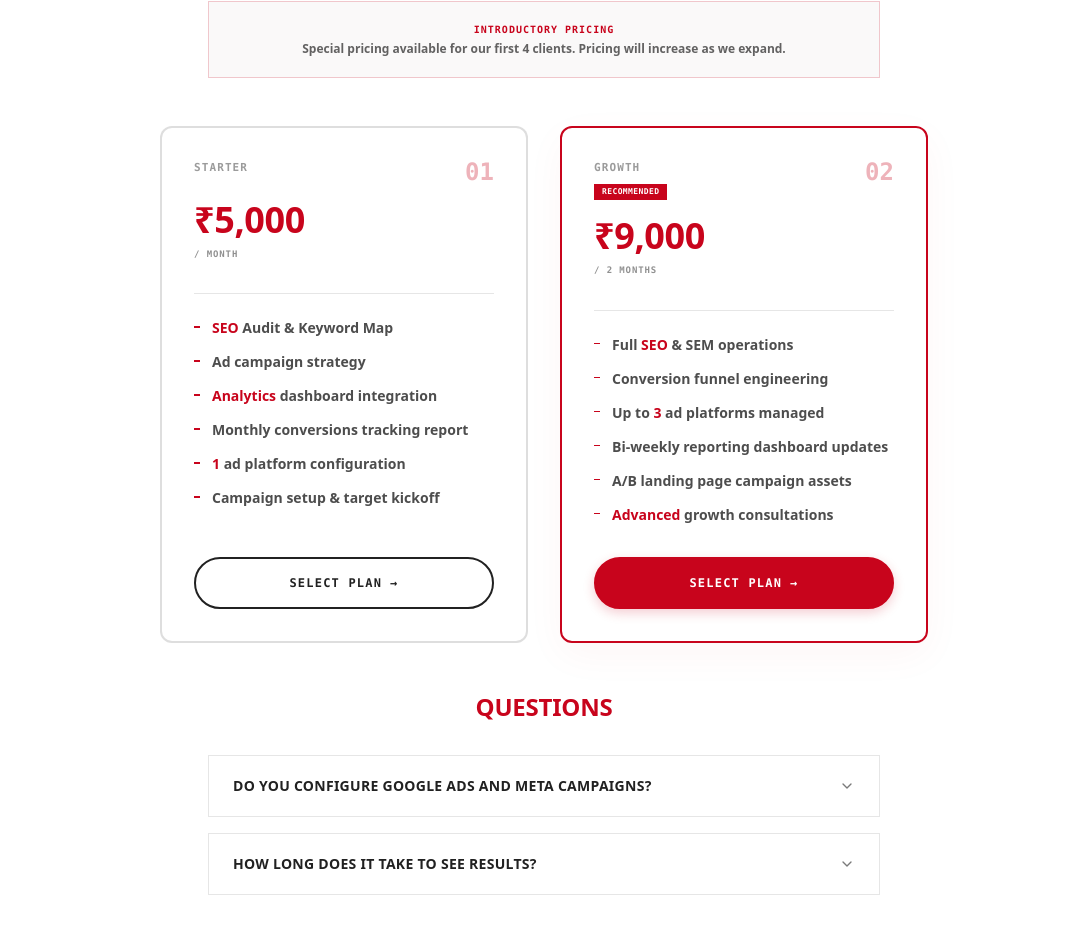
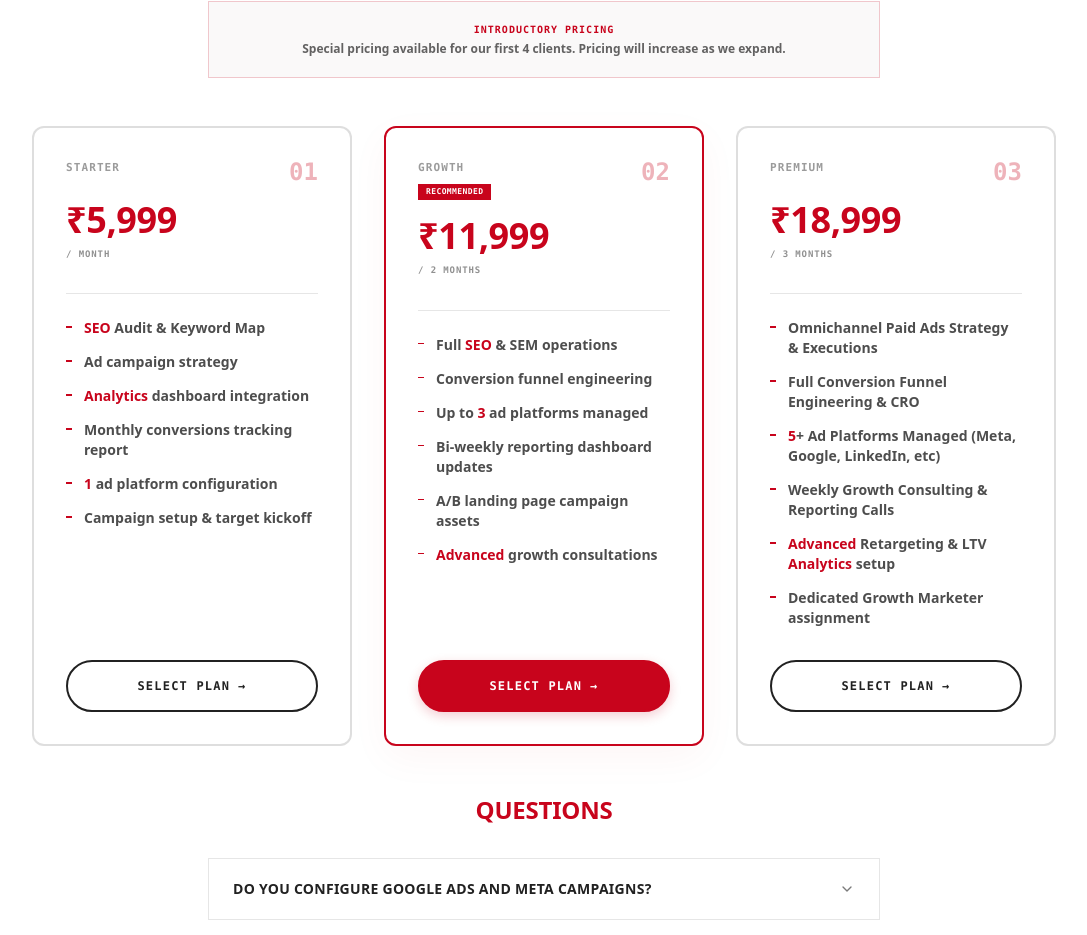
Before and after one commit to behindthebuildmedia/behind-the-build, a React (Vite) app: page /services/digital-marketing in a window 1280 px wide. Shown: the part 1479-2414 px from the top of the page, without its empty margins (96-1183 px from the left). Built offline with nearby package versions, Linux system fonts and the light colour scheme.

Commit message:
feat: implement updated premium pricing structure with three-tier cards layout and secure revenue split calculations

```diff
--- a/src/data/servicesData.js
+++ b/src/data/servicesData.js
@@ -14,32 +14,55 @@ export const servicesData = {
       introductory: true,
       starter: {
         planName: "STARTER",
-        price: "₹6,000",
+        price: "₹7,999",
         billing: "month",
         features: [
+          "Basic editing",
+          "Color grading",
           "Captions",
-          "Color grading",
-          "Minimal editing",
-          "3 videos per week",
-          "1 product video"
+          "2 reels per week",
+          "Content script",
+          "Duration: 1 month"
         ],
         buttonText: "SELECT PLAN →",
         highlighted: false
       },
       growth: {
         planName: "GROWTH",
-        price: "₹10,500",
-        billing: "2 months",
+        price: "₹13,999",
+        billing: "3 months",
         features: [
+          "Good editing",
+          "Color grading",
+          "Captions",
+          "Sound effects",
+          "Content script",
+          "1 product video",
+          "3 reels per week + 1 long-form video",
+          "Duration: 3 months"
+        ],
+        buttonText: "SELECT PLAN →",
+        highlighted: true
+      },
+      premium: {
+        planName: "PREMIUM",
+        price: "₹19,999",
+        billing: "5 months",
+        features: [
+          "Premium editing",
+          "After Effects",
+          "Motion graphics",
           "Sound effects",
           "Captions",
           "Color grading",
-          "Premium editing",
-          "4 videos per week",
-          "2 product videos"
+          "Content script",
+          "Product shoot",
+          "2 product videos",
+          "4 reels per week + 2 long-form videos",
+          "Duration: 5 months"
         ],
         buttonText: "SELECT PLAN →",
-        highlighted: true
+        highlighted: false
       }
     },
     faq: [
@@ -65,7 +88,7 @@ export const servicesData = {
       introductory: true,
       starter: {
         planName: "STARTER",
-        price: "₹5,000",
+        price: "₹5,999",
         billing: "month",
         features: [
           "Management of 2 accounts",
@@ -79,7 +102,7 @@ export const servicesData = {
       },
       growth: {
         planName: "GROWTH",
-        price: "₹9,000",
+        price: "₹10,999",
         billing: "2 months",
         features: [
           "Management of 4 accounts",
@@ -90,6 +113,21 @@ export const servicesData = {
         ],
         buttonText: "SELECT PLAN →",
         highlighted: true
+      },
+      premium: {
+        planName: "PREMIUM",
+        price: "₹16,999",
+        billing: "3 months",
+        features: [
+          "Management of all major accounts",
+          "35 posts per month",
+          "Premium dynamic content & copywriting",
+          "Full monthly analytics dashboard",
+          "Dedicated community manager",
+          "Custom campaign strategies"
+        ],
+        buttonText: "SELECT PLAN →",
+        highlighted: false
       }
     },
     faq: [
@@ -116,7 +154,7 @@ export const servicesData = {
       introductory: true,
       starter: {
         planName: "STARTER",
-        price: "₹5,000",
+        price: "₹5,999",
         billing: "",
         features: [
           "Custom Logo Design",
@@ -130,7 +168,7 @@ export const servicesData = {
       },
       growth: {
         planName: "GROWTH",
-        price: "₹9,000",
+        price: "₹10,999",
         billing: "2 months",
         features: [
           "Logo & Branding Kit",
@@ -142,6 +180,21 @@ export const servicesData = {
         ],
         buttonText: "SELECT PLAN →",
         highlighted: true
+      },
+      premium: {
+        planName: "PREMIUM",
+        price: "₹16,999",
+        billing: "3 months",
+        features: [
+          "Full Corporate Brand Identity Guidelines",
+          "Custom Presentation & Deck Design",
+          "Unlimited Social Cover Layouts",
+          "25 Custom Thumbnails",
+          "18 Instagram Carousels per month",
+          "Print Ready Stationery & Merch assets"
+        ],
+        buttonText: "SELECT PLAN →",
+        highlighted: false
       }
     },
     faq: [
@@ -187,6 +240,20 @@ export const servicesData = {
         ],
         buttonText: "SELECT PLAN →",
         highlighted: true
+      },
+      premium: {
+        planName: "PREMIUM",
+        price: "₹25,000",
+        billing: "Full Day",
+        features: [
+          "200+ edited high-resolution photos",
+          "Full Event Aftermovie & Highlight Edit",
+          "5 engaging social reels/shorts",
+          "On-site secondary camera/gimbal setup",
+          "Fast 48-hour raw footage deliverable"
+        ],
+        buttonText: "SELECT PLAN →",
+        highlighted: false
       }
     },
     faq: [
@@ -213,7 +280,7 @@ export const servicesData = {
       introductory: true,
       starter: {
         planName: "STARTER",
-        price: "₹5,000",
+        price: "₹5,999",
         billing: "month",
         features: [
           "SEO Audit & Keyword Map",
@@ -228,7 +295,7 @@ export const servicesData = {
       },
       growth: {
         planName: "GROWTH",
-        price: "₹9,000",
+        price: "₹11,999",
         billing: "2 months",
         features: [
           "Full SEO & SEM operations",
@@ -240,6 +307,21 @@ export const servicesData = {
         ],
         buttonText: "SELECT PLAN →",
         highlighted: true
+      },
+      premium: {
+        planName: "PREMIUM",
+        price: "₹18,999",
+        billing: "3 months",
+        features: [
+          "Omnichannel Paid Ads Strategy & Executions",
+          "Full Conversion Funnel Engineering & CRO",
+          "5+ Ad Platforms Managed (Meta, Google, LinkedIn, etc)",
+          "Weekly Growth Consulting & Reporting Calls",
+          "Advanced Retargeting & LTV Analytics setup",
+          "Dedicated Growth Marketer assignment"
+        ],
+        buttonText: "SELECT PLAN →",
+        highlighted: false
       }
     },
     faq: [
--- a/src/sections/BookingPage/BookingPage.jsx
+++ b/src/sections/BookingPage/BookingPage.jsx
@@ -46,7 +46,9 @@ export default function BookingPage({ currentPath }) {
 
   let selectedPlan = null;
   if (activeService && activeService.pricing) {
-    if (planParam === 'growth') {
+    if (planParam === 'premium') {
+      selectedPlan = activeService.pricing.premium;
+    } else if (planParam === 'growth') {
       selectedPlan = activeService.pricing.growth;
     } else {
       selectedPlan = activeService.pricing.starter;
@@ -60,7 +62,11 @@ export default function BookingPage({ currentPath }) {
 
   const selectedPlanResolved = isDirectBook
     ? (activeServiceResolved && activeServiceResolved.pricing
-        ? (selectedPlanSlug === 'growth' ? activeServiceResolved.pricing.growth : activeServiceResolved.pricing.starter)
+        ? (selectedPlanSlug === 'premium'
+            ? activeServiceResolved.pricing.premium
+            : (selectedPlanSlug === 'growth'
+                ? activeServiceResolved.pricing.growth
+                : activeServiceResolved.pricing.starter))
         : null)
     : selectedPlan;
 
@@ -159,6 +165,8 @@ export default function BookingPage({ currentPath }) {
       monthly_price: formattedMonthlyPrice,
       duration: formData.timeline,
       total_price: formattedTotalPrice,
+      work_revenue_share: (totalPriceNum * 0.60).toFixed(2),
+      agency_revenue_share: (totalPriceNum * 0.40).toFixed(2),
       location_type: formData.locationType,
       event_location: formData.locationType === 'Remote' ? 'Not applicable' : formData.eventLocation.trim(),
 
@@ -542,6 +550,7 @@ export default function BookingPage({ currentPath }) {
               >
                 <option value="starter">STARTER</option>
                 <option value="growth">GROWTH</option>
+                <option value="premium">PREMIUM</option>
               </select>
             ) : (
               <span className="text-sm font-black text-brand-charcoal uppercase block mt-1.5 leading-none">
@@ -698,12 +707,6 @@ export default function BookingPage({ currentPath }) {
                 <option value="4 Months">4 Months</option>
                 <option value="5 Months">5 Months</option>
                 <option value="6 Months">6 Months</option>
-                <option value="7 Months">7 Months</option>
-                <option value="8 Months">8 Months</option>
-                <option value="9 Months">9 Months</option>
-                <option value="10 Months">10 Months</option>
-                <option value="11 Months">11 Months</option>
-                <option value="12 Months">12 Months</option>
               </select>
               {formErrors.timeline && (
                 <span className="text-xs text-[#C8041C] mt-1 font-semibold">{formErrors.timeline}</span>
--- a/src/sections/PlanBuilder/PlanBuilder.jsx
+++ b/src/sections/PlanBuilder/PlanBuilder.jsx
@@ -1,6 +1,7 @@
 import { useEffect, useState } from 'react';
 import * as Icons from 'lucide-react';
 import ScrollReveal from '../../components/ScrollReveal/ScrollReveal';
+import { servicesData } from '../../data/servicesData';
 
 export default function PlanBuilder({ onSuccess }) {
   const [formData, setFormData] = useState({
@@ -70,6 +71,26 @@ export default function PlanBuilder({ onSuccess }) {
     setIsSubmitting(true);
     setSubmissionError(null);
 
+    const serviceSlugMap = {
+      'VIDEO EDITING': 'video-editing',
+      'SOCIAL MEDIA MARKETING': 'social-media-marketing',
+      'DESIGN': 'design',
+      'TECH EVENT COVERAGE': 'tech-events-coverage',
+      'DIGITAL MARKETING': 'digital-marketing'
+    };
+    const mappedSlug = serviceSlugMap[formData.service];
+    const serviceData = servicesData[mappedSlug];
+    let priceNum = 0;
+    if (serviceData && serviceData.pricing) {
+      const planKey = formData.plan.toLowerCase(); // 'starter', 'growth', 'premium'
+      const planObj = serviceData.pricing[planKey];
+      if (planObj && planObj.price) {
+        priceNum = parseInt(planObj.price.replace(/[^\d]/g, ''), 10) || 0;
+      }
+    }
+    const workShare = priceNum > 0 ? (priceNum * 0.6).toFixed(2) : '0.00';
+    const agencyShare = priceNum > 0 ? (priceNum * 0.4).toFixed(2) : '0.00';
+
     const bookingPayload = {
       client_name: formData.name,
       company_name: formData.company || null,
@@ -82,7 +103,9 @@ export default function PlanBuilder({ onSuccess }) {
           plan: formData.plan
         }
       ],
-      budget: formData.plan === 'STARTER' ? 'Starter Price' : formData.plan === 'GROWTH' ? 'Growth Price' : 'Custom Budget',
+      budget: formData.plan === 'STARTER' ? 'Starter Price' : formData.plan === 'GROWTH' ? 'Growth Price' : formData.plan === 'PREMIUM' ? 'Premium Price' : 'Custom Budget',
+      work_revenue_share: workShare,
+      agency_revenue_share: agencyShare,
       timeline: 'Monthly Deliverables',
       project_description: `Location: ${formData.location}\n\nRequirements:\n${formData.requirements || 'None'}`
     };
@@ -274,6 +297,7 @@ export default function PlanBuilder({ onSuccess }) {
                 >
                   <option value="STARTER">STARTER</option>
                   <option value="GROWTH">GROWTH</option>
+                  <option value="PREMIUM">PREMIUM</option>
                   <option value="CUSTOM">CUSTOM / NOT SURE</option>
                 </select>
               </div>
--- a/src/sections/ServicePage/ServicePage.jsx
+++ b/src/sections/ServicePage/ServicePage.jsx
@@ -208,16 +208,23 @@ export default function ServicePage({ serviceKey }) {
           {/* Standard Pricing Cards */}
           {data.pricing && data.pricing.starter && (
             <div className="space-y-8">
-              <div className="grid grid-cols-1 md:grid-cols-2 gap-8 max-w-3xl mx-auto items-stretch">
+              <div className={`grid grid-cols-1 ${data.pricing.premium ? 'md:grid-cols-3 max-w-5xl' : 'md:grid-cols-2 max-w-3xl'} gap-8 mx-auto items-stretch`}>
                 {/* STARTER CARD */}
                 <ScrollReveal delay={0.1} className="w-full flex h-full">
-                  <PricingCard plan={data.pricing.starter} onCta={handleCtaClick} isGrowth={false} cardNum="01" />
+                  <PricingCard plan={data.pricing.starter} onCta={handleCtaClick} cardNum="01" />
                 </ScrollReveal>
 
                 {/* GROWTH CARD */}
                 <ScrollReveal delay={0.18} className="w-full flex h-full">
-                  <PricingCard plan={data.pricing.growth} onCta={handleCtaClick} isGrowth={true} cardNum="02" />
+                  <PricingCard plan={data.pricing.growth} onCta={handleCtaClick} cardNum="02" />
                 </ScrollReveal>
+
+                {/* PREMIUM CARD */}
+                {data.pricing.premium && (
+                  <ScrollReveal delay={0.26} className="w-full flex h-full">
+                    <PricingCard plan={data.pricing.premium} onCta={handleCtaClick} cardNum="03" />
+                  </ScrollReveal>
+                )}
               </div>
 
               {/* Optional Custom note */}
@@ -309,7 +316,7 @@ export default function ServicePage({ serviceKey }) {
 }
 
 // Pricing Card Subcomponent
-function PricingCard({ plan, onCta, isGrowth, cardNum }) {
+function PricingCard({ plan, onCta, cardNum }) {
   const [isHovered, setIsHovered] = useState(false);
 
   return (
@@ -317,7 +324,7 @@ function PricingCard({ plan, onCta, isGrowth, cardNum }) {
       onMouseEnter={() => setIsHovered(true)}
       onMouseLeave={() => setIsHovered(false)}
       className={`relative bg-brand-white border-2 p-8 flex flex-col justify-between min-h-[480px] w-full transition-all duration-300 rounded-xl transform ${
-        isGrowth
+        plan.highlighted
           ? 'border-[#C8041C] shadow-[0_12px_40px_rgba(200,4,28,0.04)]'
           : 'border-[#212121]/15 hover:border-[#212121]/30'
       } ${isHovered ? '-translate-y-1.5 shadow-[0_16px_40px_rgba(200,4,28,0.06)] border-[#C8041C]/80' : ''}`}
@@ -330,7 +337,7 @@ function PricingCard({ plan, onCta, isGrowth, cardNum }) {
               <span className="text-[11px] font-mono font-black tracking-widest text-[#212121]/45 uppercase block">
                 {plan.planName}
               </span>
-              {isGrowth && (
+              {plan.highlighted && (
                 <span className="inline-block text-[8px] font-mono font-bold bg-[#C8041C] text-brand-white px-2 py-0.5 tracking-wider uppercase">
                   RECOMMENDED
                 </span>
@@ -369,7 +376,7 @@ function PricingCard({ plan, onCta, isGrowth, cardNum }) {
         <button
           onClick={(e) => onCta(e, plan.planName)}
           className={`w-full py-4 text-xs font-mono font-bold uppercase tracking-widest transition-all duration-300 flex items-center justify-center gap-2 border-2 rounded-full ${
-            isGrowth || isHovered
+            plan.highlighted || isHovered
               ? 'bg-[#C8041C] border-[#C8041C] text-brand-white hover:scale-[1.02] shadow-[0_4px_12px_rgba(200,4,28,0.2)]'
               : 'border-[#212121] bg-brand-white text-[#212121] hover:bg-[#212121] hover:text-brand-white'
           }`}
```
Also changed, not shown: src/sections/MediaDigital/MediaDigital.jsx (+4 -4 lines).
